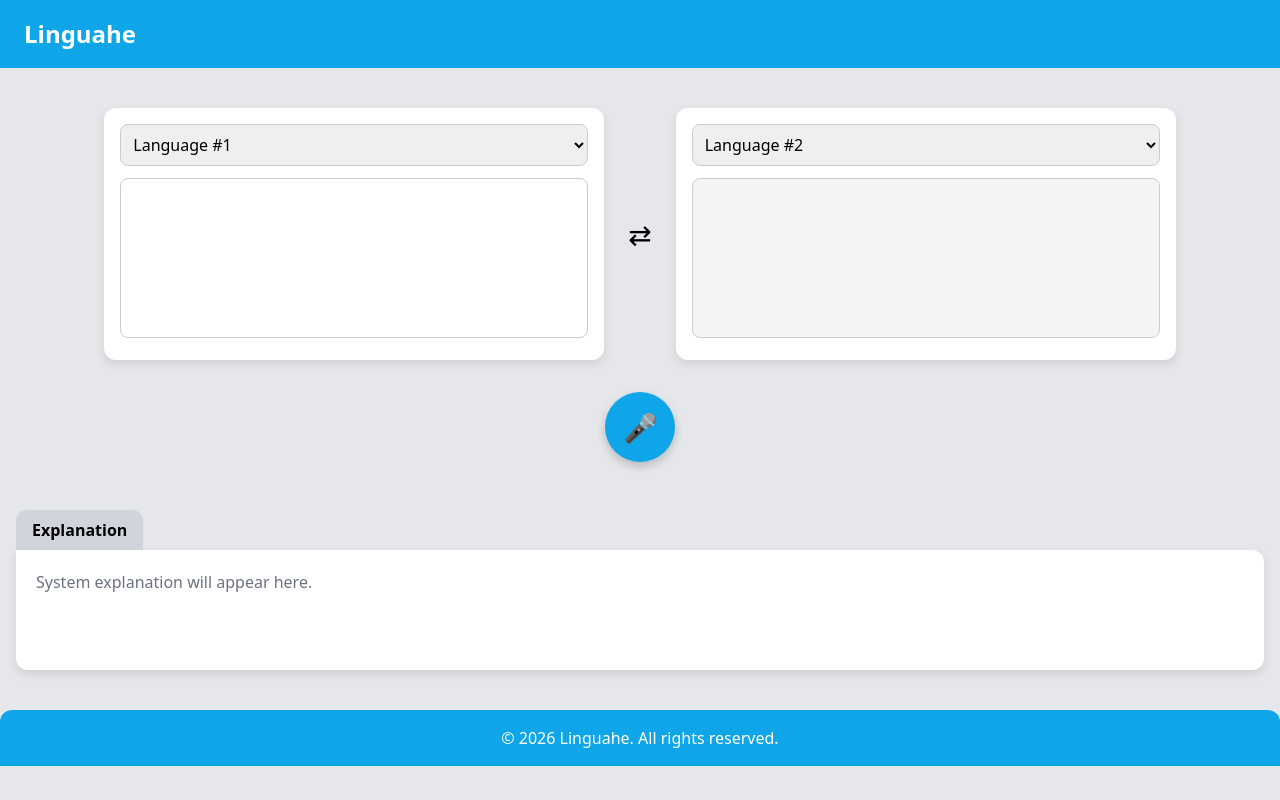
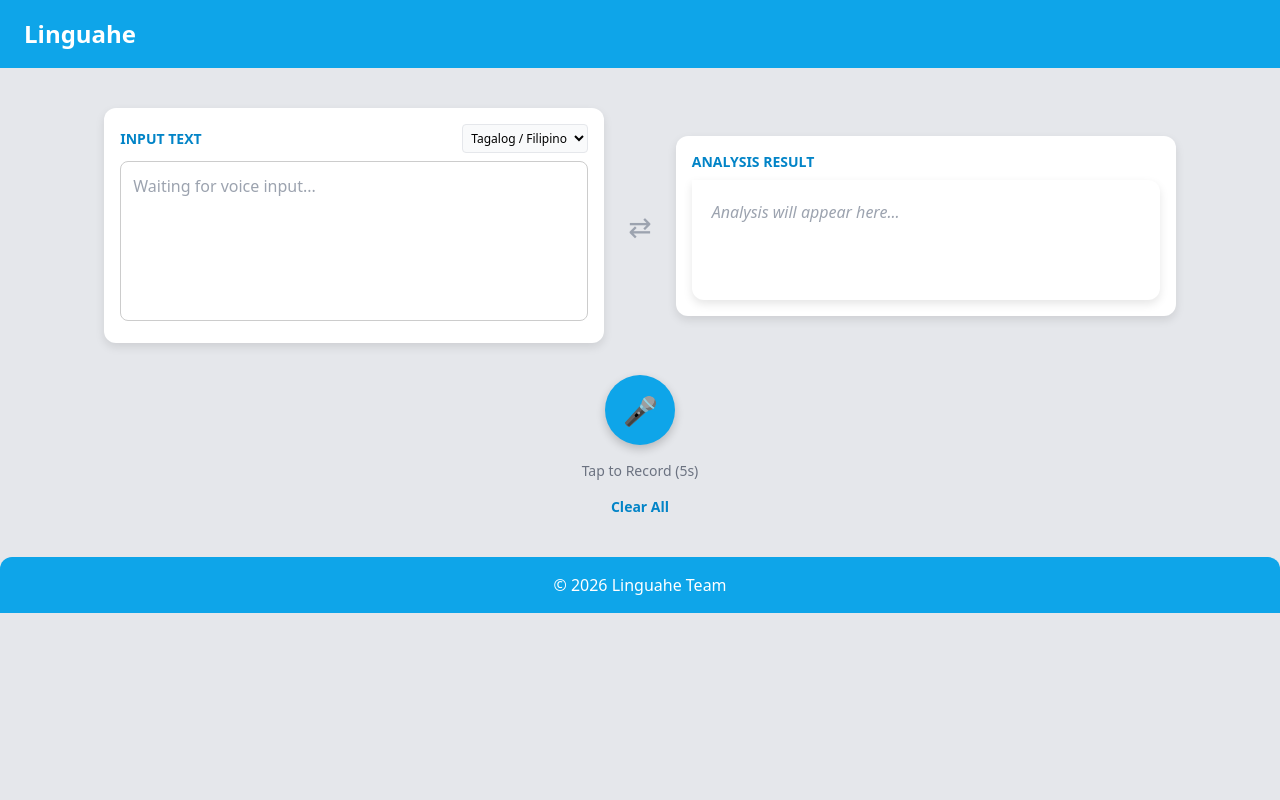
Before and after one commit to Sedgez/Linguahe, a Flask app: page / in a window 1280 px wide. Run offline with Flask 3, Linux system fonts and the light colour scheme; some libraries are stand-ins or nearby versions.

Commit message:
add features
- added speech-to-text features
- added easy setup files
- update UI

```diff
--- a/app.py
+++ b/app.py
@@ -1,27 +1,70 @@
-from flask import Flask, render_template, request
+from flask import Flask, render_template, request, jsonify
+import whisper
+import os
 
 app = Flask(__name__)
+
+# Ensure the uploads folder exists
+UPLOAD_FOLDER = "uploads"
+if not os.path.exists(UPLOAD_FOLDER):
+    os.makedirs(UPLOAD_FOLDER)
+
+# Load Whisper model once
+print("Loading AI Model... please wait.")
+model = whisper.load_model("base")
 
 @app.route("/")
 def home():
     return render_template("index.html")
 
+@app.route("/transcribe", methods=["POST"])
+def transcribe():
+    if 'audio' not in request.files:
+        return jsonify({"error": "No audio file"}), 400
+
+    audio = request.files["audio"]
+    # Get the language constraint from the dropdown
+    selected_lang = request.form.get("language", "tl")
+
+    audio_path = os.path.abspath(os.path.join(UPLOAD_FOLDER, "temp_audio.wav"))
+    audio.save(audio_path)
+
+    try:
+        # Use the language constraint and a prompt to guide the AI
+        result = model.transcribe(
+            audio_path,
+            fp16=False,
+            language=selected_lang,
+            initial_prompt="Tagalog, Ilocano, Bisaya, po, opo, naimbag, maayong"
+        )
+        return jsonify({"text": result["text"]})
+    except Exception as e:
+        print(f"Transcription Error: {e}")
+        return jsonify({"error": str(e)}), 500
+    finally:
+        if os.path.exists(audio_path):
+            os.remove(audio_path)
+
 @app.route("/analyze", methods=["POST"])
 def analyze():
-    conversation = request.form["conversation"]
+    data = request.get_json()
+    text = data.get("conversation", "").lower()
 
-    if conversation.strip() == "":
-        result = "Please enter a conversation."
-    else:
-        # Placeholder analysis logic
-        result = """
-        Potential Cross-Cultural Misunderstanding Detected:<br>
-        - Possible homonym usage.<br>
-        - Indirect refusal detected.<br>
-        - Politeness marker varies across dialect.
-        """
+    risks = []
 
-    return render_template("index.html", result=result)
+    # Cultural Specialization Rules
+    if "po" in text or "opo" in text:
+        risks.append("<strong>Respect Marker:</strong> High politeness detected (Tagalog context).")
+
+    if "naimbag" in text:
+        risks.append("<strong>Ilocano detected:</strong> Greeting used. Context: Formal/Friendly.")
+
+    if "yawa" in text or "piste" in text:
+        risks.append("<strong>High Risk:</strong> Profanity detected (Bisaya context). Potential communication barrier.")
+
+    explanation = "<br>".join(risks) if risks else "General conversation detected. No high-level cultural risks found."
+
+    return jsonify({"explanation": explanation})
 
 if __name__ == "__main__":
-    app.run(debug=True)
+    app.run(host='0.0.0.0', port=5000, debug=True)
--- a/templates/index.html
+++ b/templates/index.html
@@ -1,99 +1,118 @@
-<!DOCTYPE html>
+<!doctype html>
 <html lang="en">
   <head>
-    <meta charset="UTF-8">
-    <title>Linguahe</title>
-    <meta name="viewport" content="width=device-width, initial-scale=1.0">
-
-    <!-- Tailwind CDN -->
+    <meta charset="UTF-8" />
+    <title>Linguahe - Cultural Analyzer</title>
+    <meta name="viewport" content="width=device-width, initial-scale=1.0" />
     <script src="https://cdn.tailwindcss.com"></script>
-
-    <!-- Custom CSS -->
-    <link rel="stylesheet" href="{{ url_for('static', filename='style.css') }}">
-
-    <!-- Web Icon -->
-    <link rel="icon" type="image/png" href="{{ url_for('static', filename='icon.png') }}">
+    <link rel="stylesheet" href="{{ url_for('static', filename='style.css') }}" />
+    <link rel="icon" type="image/png" href="{{ url_for('static', filename='icon.png') }}" />
   </head>
 
   <body class="bg-gray-200 min-h-screen">
-
- <!-- Page Content -->
-    <div class="flex-grow">
-    <!-- Header -->
-    <header class="header-bar">
-        Linguahe
-    </header>
+    <header class="header-bar">Linguahe</header>
 
     <div class="container mx-auto px-4 py-10">
-
-        <!-- Language Section -->
       <div class="flex flex-col md:flex-row items-center justify-center gap-6">
-
-            <!-- Input Box -->
         <div class="card-box">
-                <select class="dropdown">
-                    <option>Language #1</option>
-                    <option>English</option>
-                    <option>Ilocano</option>
+          <div class="flex justify-between items-center mb-2">
+            <p class="text-sm font-bold text-sky-600">INPUT TEXT</p>
+            <select id="languageSelect" class="text-xs border rounded p-1 bg-gray-50">
+              <option value="tl">Tagalog / Filipino</option>
+              <option value="tl">Ilocano</option>
+              <option value="tl">Bisaya</option>
+              <option value="en">English</option>
             </select>
-
-                <textarea
-                    placeholder="Enter conversation..."
-                    class="textarea-main">
-                </textarea>
+          </div>
+          <textarea id="inputText" placeholder="Waiting for voice input..." class="textarea-main"></textarea>
         </div>
 
-            <!-- Swap Icon -->
-            <div class="swap-icon hidden md:block">
-                ⇄
+        <div class="swap-icon hidden md:block text-gray-400">⇄</div>
+
+        <div class="card-box">
+          <p class="text-sm font-bold text-sky-600 mb-2">ANALYSIS RESULT</p>
+          <div class="explanation-box" id="explanationBox">
+             <p class="text-gray-400 italic">Analysis will appear here...</p>
           </div>
-
-            <!-- Output Box -->
-            <div class="card-box">
-                <select class="dropdown">
-                    <option>Language #2</option>
-                    <option>Ilocano</option>
-                    <option>Filipino</option>
-                </select>
-
-                <textarea
-                    placeholder="Processed output..."
-                    class="textarea-main bg-gray-100"
-                    readonly>
-                </textarea>
-            </div>
-
-        </div>
-
-        <!-- Mic Button -->
-        <div class="flex justify-center mt-8">
-            <button class="mic-button">
-                🎤
-            </button>
-        </div>
-
-        <!-- Explanation Section -->
-        <div class="mt-12">
-            <div class="explanation-tab">
-                Explanation
-            </div>
-
-            <div class="explanation-box">
-                {% if result %}
-                    <p>{{ result }}</p>
-                {% else %}
-                    <p class="text-gray-500">System explanation will appear here.</p>
-                {% endif %}
         </div>
       </div>
 
+      <div class="flex flex-col items-center justify-center mt-8 gap-4">
+        <button id="micBtn" class="mic-button">🎤</button>
+        <p class="text-sm text-gray-500 font-medium" id="statusText">Tap to Record (5s)</p>
+
+        <button id="clearBtn" class="text-sky-600 hover:underline text-sm font-bold">Clear All</button>
       </div>
     </div>
 
-    <!-- Footer -->
-    <footer class="footer-bar">
-        &copy; 2026 Linguahe. All rights reserved.
-    </footer>
+    <footer class="footer-bar">&copy; 2026 Linguahe Team</footer>
 
+    <script>
+      let recorder;
+      let audioChunks = [];
+      const micBtn = document.getElementById("micBtn");
+      const clearBtn = document.getElementById("clearBtn");
+      const statusText = document.getElementById("statusText");
+
+      async function startRecording() {
+        try {
+          const stream = await navigator.mediaDevices.getUserMedia({ audio: true });
+          recorder = new MediaRecorder(stream);
+
+          micBtn.innerHTML = "🔴";
+          micBtn.classList.add("animate-pulse");
+          statusText.innerText = "Listening...";
+
+          recorder.ondataavailable = (e) => audioChunks.push(e.data);
+
+          recorder.onstop = async () => {
+            micBtn.innerHTML = "🎤";
+            micBtn.classList.remove("animate-pulse");
+            statusText.innerText = "Processing AI...";
+
+            const blob = new Blob(audioChunks, { type: "audio/wav" });
+            const formData = new FormData();
+
+            // Send audio + chosen language constraint
+            formData.append("audio", blob, "speech.wav");
+            formData.append("language", document.getElementById("languageSelect").value);
+
+            const tResponse = await fetch("/transcribe", { method: "POST", body: formData });
+            const tData = await tResponse.json();
+
+            if(tData.text) {
+                document.getElementById("inputText").value = tData.text;
+
+                const aResponse = await fetch("/analyze", {
+                    method: "POST",
+                    headers: { "Content-Type": "application/json" },
+                    body: JSON.stringify({ conversation: tData.text }),
+                });
+                const aData = await aResponse.json();
+                document.getElementById("explanationBox").innerHTML = aData.explanation;
+                statusText.innerText = "Analysis Complete!";
+            } else {
+                statusText.innerText = "Error detected.";
+            }
+            audioChunks = [];
+          };
+
+          recorder.start();
+          setTimeout(() => { if(recorder.state === "recording") recorder.stop(); }, 5000);
+
+        } catch (err) {
+          alert("Check microphone permissions or HTTPS/Flags settings.");
+        }
+      }
+
+      // Clear functionality
+      clearBtn.addEventListener("click", () => {
+        document.getElementById("inputText").value = "";
+        document.getElementById("explanationBox").innerHTML = '<p class="text-gray-400 italic">Analysis will appear here...</p>';
+        statusText.innerText = "Tap to Record (5s)";
+      });
+
+      micBtn.addEventListener("click", startRecording);
+    </script>
   </body>
 </html>
```
Also changed, not shown: requirements.txt (+7 -3 lines), 2 other files. Lines whose indentation alone changed are shown as unchanged.
